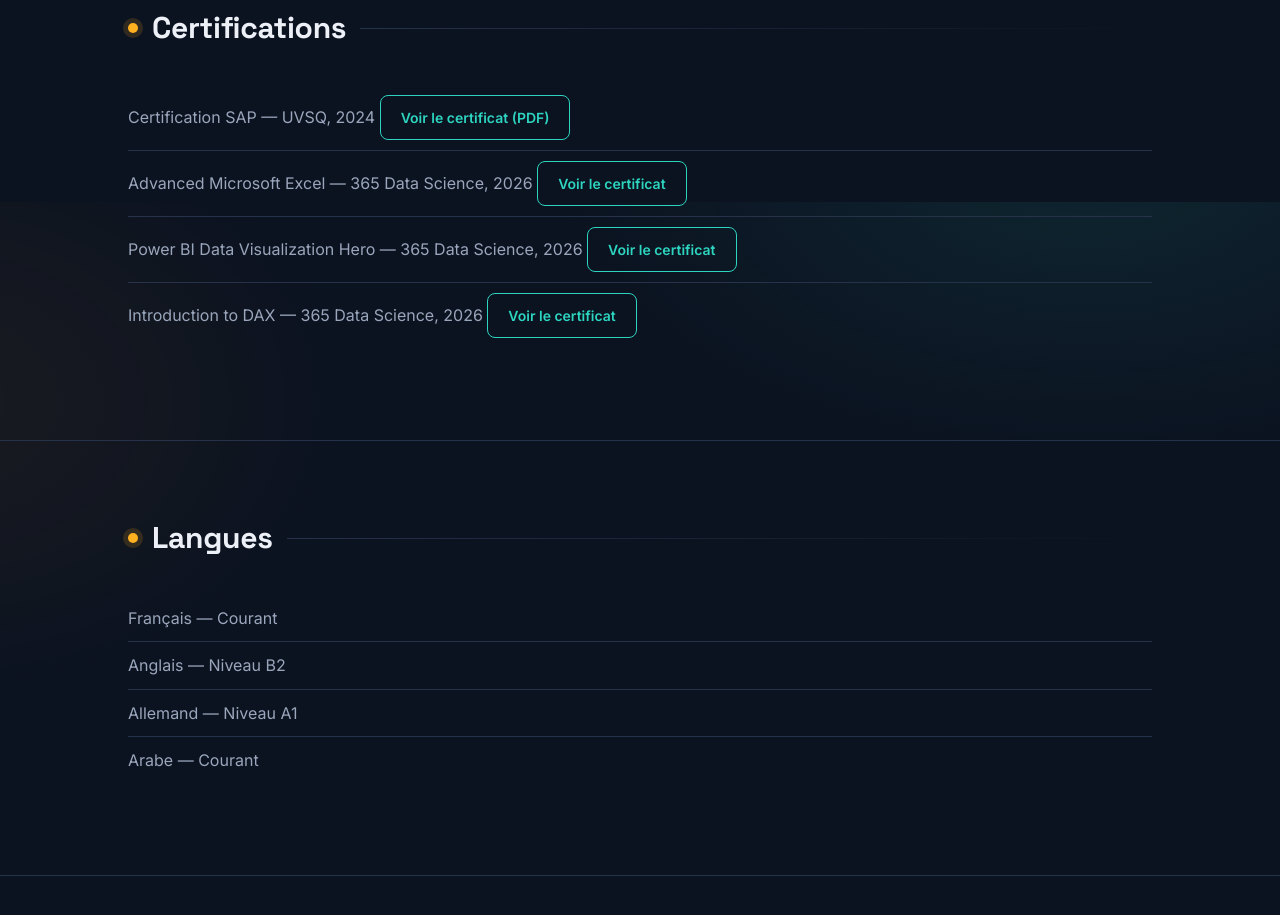
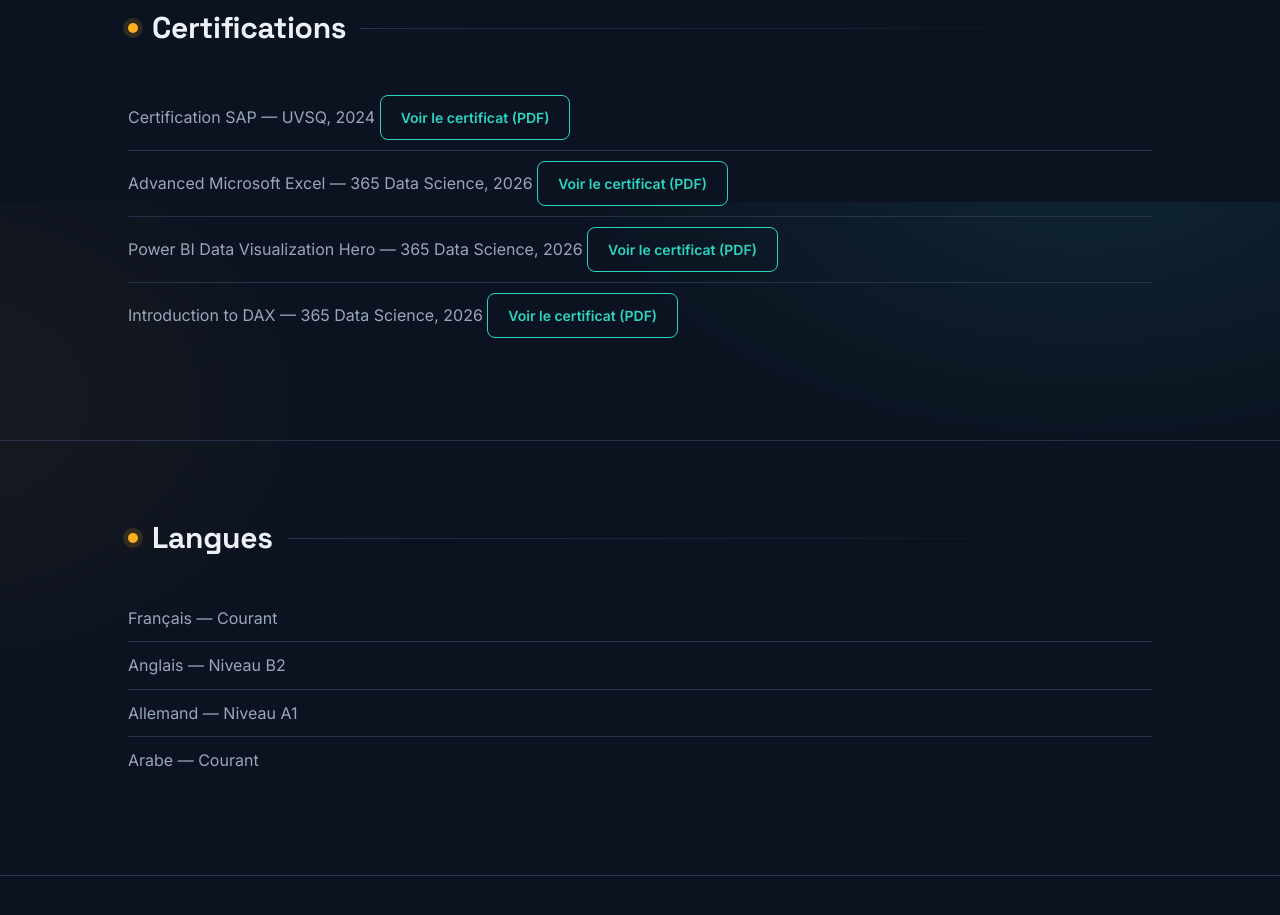
Before and after one commit to fdailothman/fdailothman.github.io, a plain HTML site: page index.html in a window 1280 px wide. Shown: the part 2998-3913 px from the top of the page. Drawn offline with Linux system fonts and the light colour scheme.

Commit message:
Update index.html

```diff
--- a/index.html
+++ b/index.html
@@ -129,15 +129,15 @@
 </li>
         <li>
     Advanced Microsoft Excel — 365 Data Science, 2026
-    <a href="https://learn.365datascience.com/c/3d1e0a90ac/" target="_blank" rel="noopener" class="btn btn-outline">Voir le certificat</a>
+    <a href="Certificat_Excel.pdf" target="_blank" class="btn btn-outline">Voir le certificat (PDF)</a>
 </li>
         <li>
     Power BI Data Visualization Hero — 365 Data Science, 2026
-    <a href="https://learn.365datascience.com/c/0e05283076/" target="_blank" rel="noopener" class="btn btn-outline">Voir le certificat</a>
+    <a href="Certificat_Power_BI.pdf" target="_blank" class="btn btn-outline">Voir le certificat (PDF)</a>
 </li>
         <li>
     Introduction to DAX — 365 Data Science, 2026
-    <a href="https://learn.365datascience.com/c/b862f2c63c/" target="_blank" rel="noopener" class="btn btn-outline">Voir le certificat</a>
+    <a href="Certificat_DAX.pdf" target="_blank" class="btn btn-outline">Voir le certificat (PDF)</a>
 </li>
     </ul>
         </div>
```
